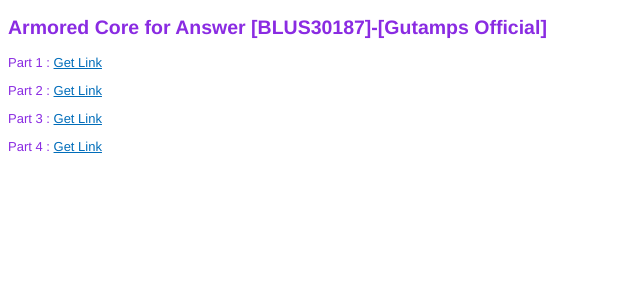
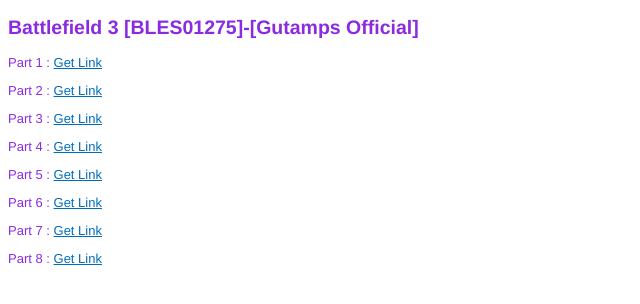
Before and after one commit to gutampsid/acfagomf.github.io, a plain HTML site: page index.html in a window 1280 px wide. Shown: the whole page, without its empty margins (0-640 px from the left). Drawn offline with Linux system fonts and the light colour scheme.

Commit message:
Update index.html

```diff
--- a/index.html
+++ b/index.html
@@ -1,19 +1,23 @@
 <!DOCTYPE html PUBLIC "-//W3C//DTD XHTML 1.0 Transitional//EN" "http://www.w3.org/TR/xhtml1/DTD/xhtml1-transitional.dtd">
 <html xmlns="http://www.w3.org/1999/xhtml">
 <head>
-    <title>Armored Core for Answer [BLUS30187]-[Gutamps Official]</title>
+    <title>Battlefield 3 [BLES01275]-[Gutamps Official]</title>
     <style type="text/css">
         body, table { font-family: Helvetica, Arial, sans-serif; font-size: 13px; }
         a { color: #006DBA; }
     </style>
 </head>
 <body>
-<h2>Armored Core for Answer [BLUS30187]-[Gutamps Official]</h2>
+<h2>Battlefield 3 [BLES01275]-[Gutamps Official]</h2>
     <style> body { color: blueviolet };
     </style>
-<p>Part 1 : <a href="https://www.mediafire.com/file/u6b5v7q8hbiub1z/Armored_Core_for_Answer_%255BBLUS30187%255D-%255BGO%255D_Part1.pkg/file" target="_blank" rel="noopener">Get Link</a></p>
-<p>Part 2 : <a href="https://www.mediafire.com/file/88t8eb6em2cb8xd/Armored_Core_for_Answer_%255BBLUS30187%255D-%255BGO%255D_Part2.pkg/file" target="_blank" rel="noopener">Get Link</a></p>
-<p>Part 3 : <a href="https://www.mediafire.com/file/j0josu56ef7m6ia/Armored_Core_for_Answer_%255BBLUS30187%255D-%255BGO%255D_Part3.pkg/file" target="_blank" rel="noopener">Get Link</a></p>
-<p>Part 4 : <a href="https://www.mediafire.com/file/2vmgrfyzkreghmu/Armored_Core_for_Answer_%255BBLUS30187%255D-%255BGO%255D_Part4.pkg/file" target="_blank" rel="noopener">Get Link</a></p>
+<p>Part 1 : <a href="https://mega.nz/file/Z5gRmYoC#TIUGnED6ZPJ-Co26teeDOUTY0FiOrvumCuJ9Z4Bn1SQ" target="_blank" rel="noopener">Get Link</a></p>
+<p>Part 2 : <a href="https://mega.nz/file/0xoRGbAb#M8jUz4FSC94d1qHaUqWDYXyfZYmpdsxQlITwFdCb_rk" target="_blank" rel="noopener">Get Link</a></p>
+<p>Part 3 : <a href="https://mega.nz/file/4gRWTbBK#aXaQiMCJIZYacQP1OC9P7XxuxGICH5BWZCdSWjKVlac" target="_blank" rel="noopener">Get Link</a></p>
+<p>Part 4 : <a href="https://mega.nz/file/c5QTlKoK#-OmX2PS_ryN9HvLtIa9XaxpOYYgT_-XZtEqYa9djjjg" target="_blank" rel="noopener">Get Link</a></p>
+<p>Part 5 : <a href="https://mega.nz/file/h9wQiTob#-2Ylls0RDu1BV0FDXrMgrawGC39cPSlaaDesU4w4JA0" target="_blank" rel="noopener">Get Link</a></p>
+<p>Part 6 : <a href="https://mega.nz/file/V1QGECaI#U2KRLZFC9bVZGxDetIXGyl3Bn07yddK-JACaeIHnNWc" target="_blank" rel="noopener">Get Link</a></p>
+<p>Part 7 : <a href="https://mega.nz/file/x0Z0ECgR#w0BJAte6y1-6VC0P7xugLuk_Ws2hdOWgxlVA9oAYjTI" target="_blank" rel="noopener">Get Link</a></p>
+<p>Part 8 : <a href="https://mega.nz/file/FENwFSDT#-PczuuPCXKPWZhJoyEdQ50JSmLPGrUKxmmRQB_sISgU" target="_blank" rel="noopener">Get Link</a></p>
 </body>
 </html>
```
